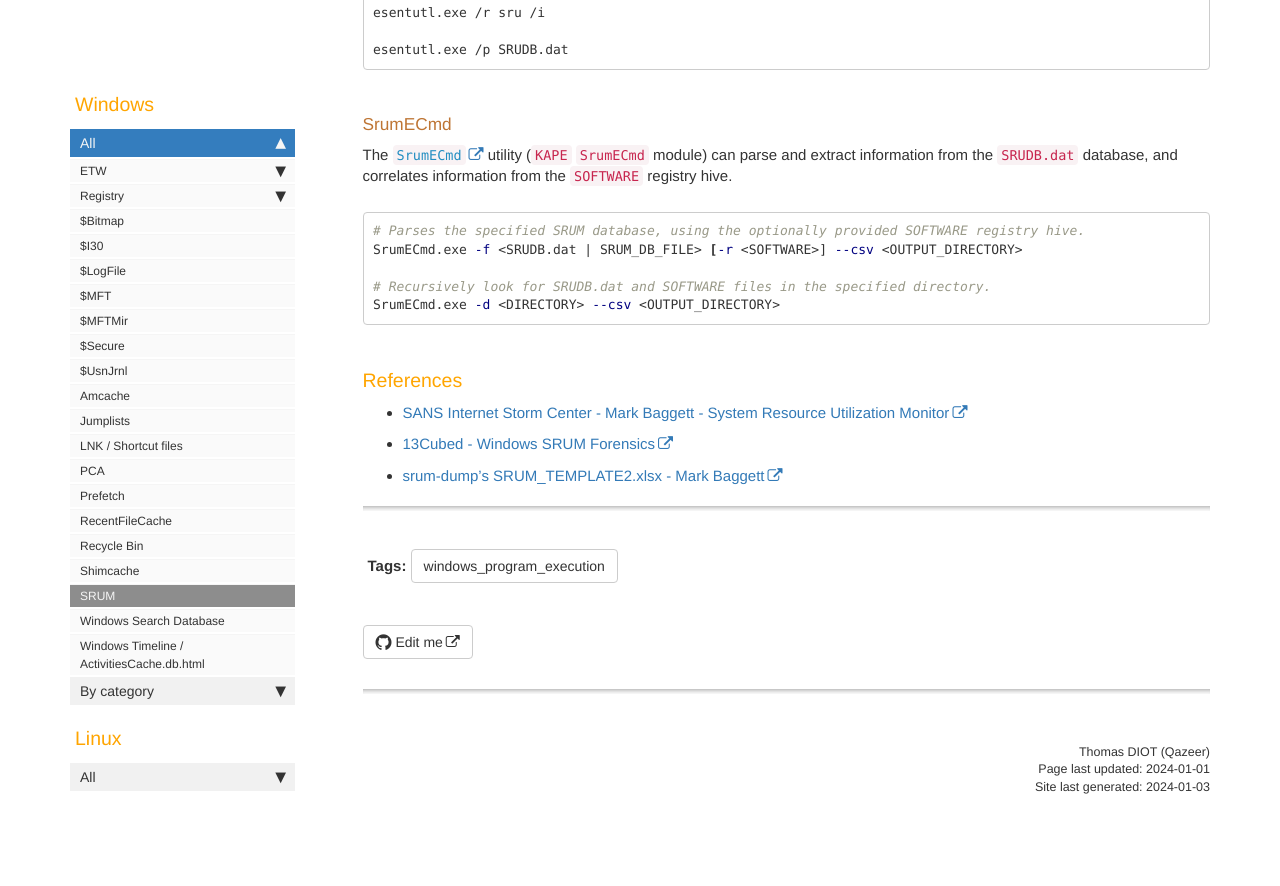
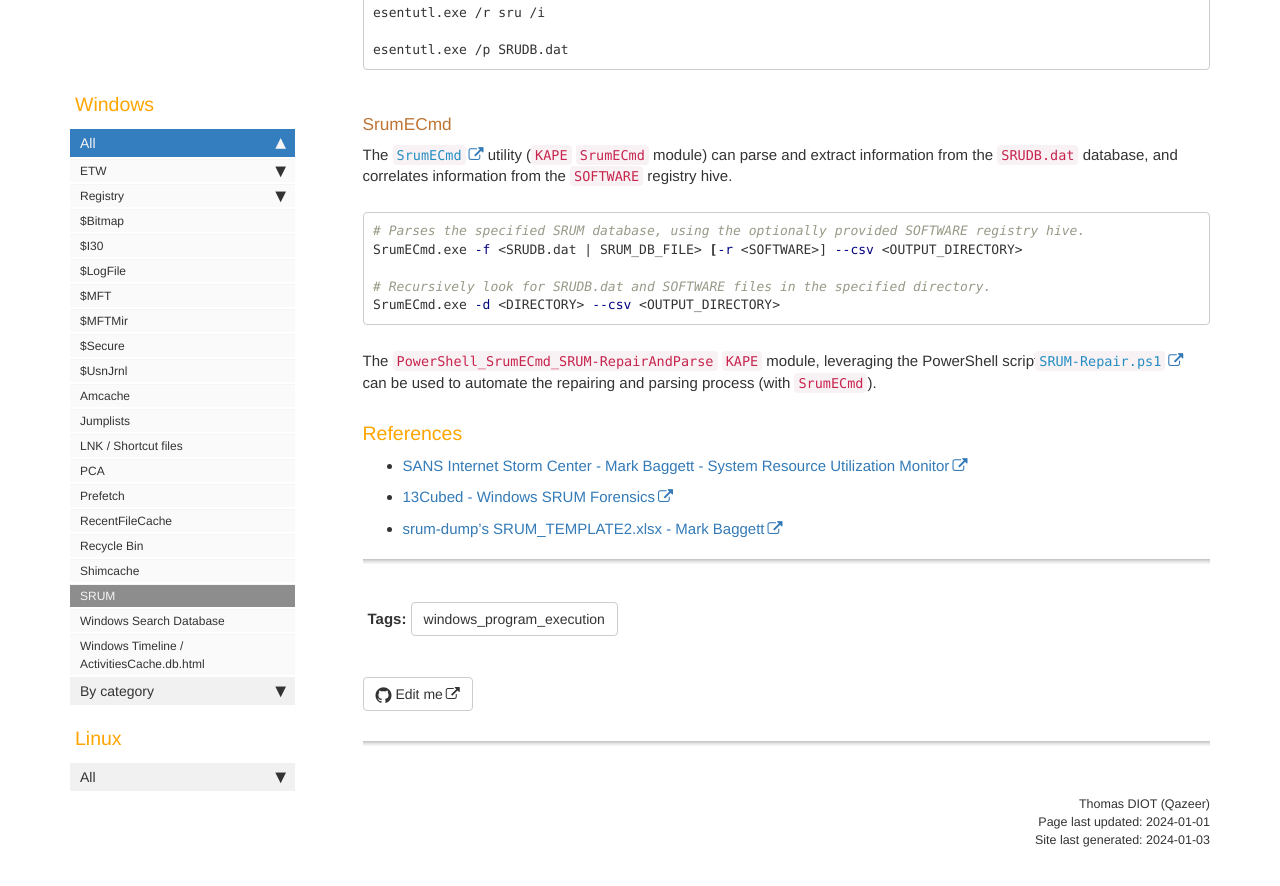
Before and after one commit to Qazeer/artefacts.help, a Jekyll site: the page built from pages/windows/SRUM.md, in a window 1280 px wide and 900 px high, scrolled down 1693 px. Shown: the top 886 px of the window. Built offline with Jekyll 4.4.1, drawn with Linux system fonts in a browser that asks for light colours; our own code applies the rules of GitHub Pages for plain Markdown files; comment, search, counter and statistics services are not loaded; before the commit the page ends 2540 px from its top, so only the background shows below that.

Commit message:
[Artefact] SRUM - Add PowerShell_SrumECmd_SRUM-RepairAndParse KAPE module

````diff
--- a/pages/windows/SRUM.md
+++ b/pages/windows/SRUM.md
@@ -117,6 +117,11 @@ SrumECmd.exe -f <SRUDB.dat | SRUM_DB_FILE> [-r <SOFTWARE>] --csv <OUTPUT_DIRECTO
 SrumECmd.exe -d <DIRECTORY> --csv <OUTPUT_DIRECTORY>
 ```
 
+The `PowerShell_SrumECmd_SRUM-RepairAndParse` `KAPE` module, leveraging the
+PowerShell script
+[`SRUM-Repair.ps1`](https://github.com/AndrewRathbun/DFIRPowerShellScripts/blob/main/SRUM-Repair.ps1)
+can be used to automate the repairing and parsing process (with `SrumECmd`).
+
 ### References
 
   - [SANS Internet Storm Center - Mark Baggett - System Resource Utilization Monitor](https://isc.sans.edu/diary/System+Resource+Utilization+Monitor/21927)
````
